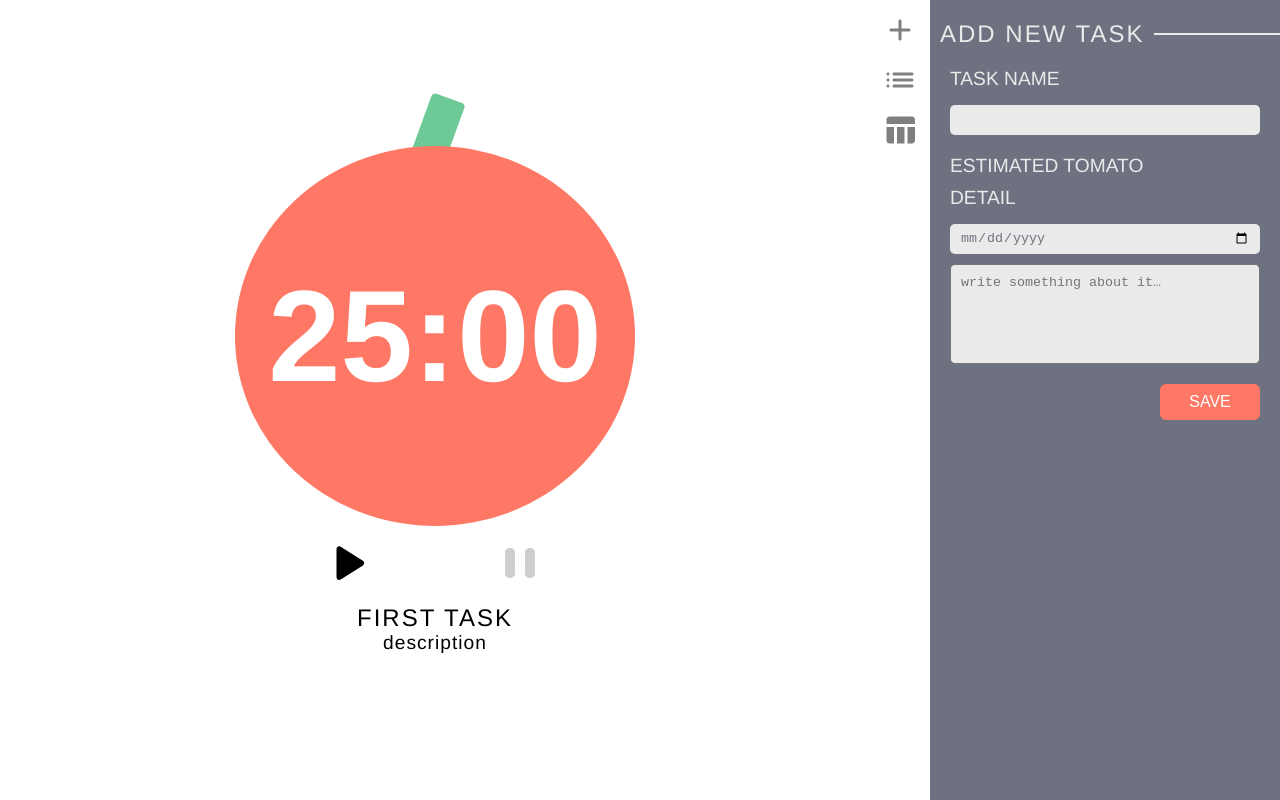
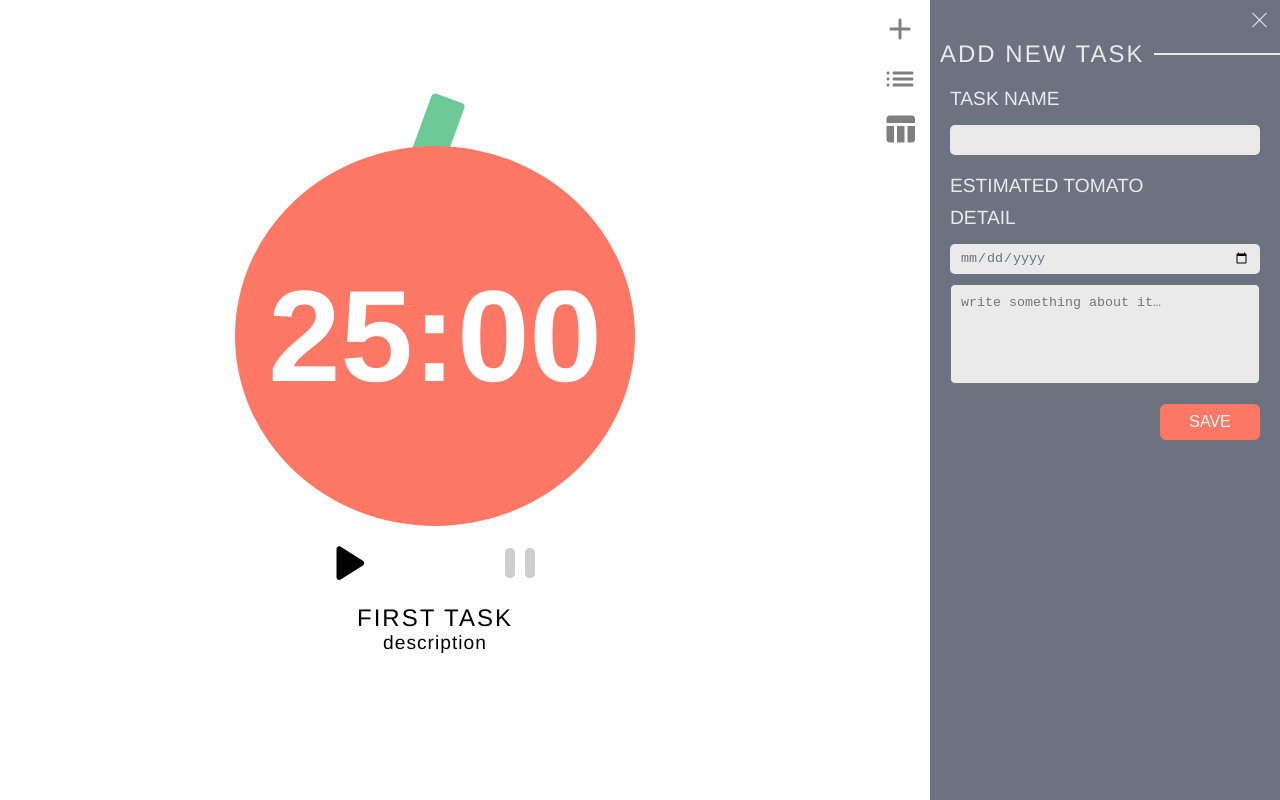
Before and after one commit to haru5386/sideproject-pomodoro, a Vue app: page /#/ in a window 1280 px wide. Built offline with nearby package versions, Linux system fonts and the light colour scheme.

Commit message:
feat: change right panel

```diff
--- a/src/assets/scss/components/_right.scss
+++ b/src/assets/scss/components/_right.scss
@@ -1,7 +1,8 @@
 .right-panel {
   flex-basis: 350px;
   background: $dark-blue;
-  padding-top: 20px;
+  padding-top: 40px;
+  position: relative;
 }
 .title {
   display: flex;
@@ -89,3 +90,33 @@ input[type=checkbox]:checked {
       color: $white;
     }
 }
+.cancel {
+  position: absolute;
+  width: 20px;
+  height: 20px;
+  top: 10px;
+  right: 10px;
+  cursor: pointer;
+  &::after {
+    position: absolute;
+    top: 0px;
+    right:10px;
+    content:'';
+    display: block;
+    width: 1px;
+    height: 20px;
+    background: $gray-200;
+    transform: rotate(-45deg);
+  }
+  &::before {
+        position: absolute;
+    top: 0px;
+    right:10px;
+    content:'';
+    display: block;
+    width: 1px;
+    height: 20px;
+    background: $gray-200;
+    transform: rotate(45deg);
+  }
+}
--- a/src/components/AddTask.vue
+++ b/src/components/AddTask.vue
@@ -1,27 +1,34 @@
 <template>
   <div class="add-task right-panel">
+    <div class="cancel" @click="changeMode('none')"></div>
     <div class="title">
       <h3>ADD NEW TASK</h3>
       <div class="line"></div>
     </div>
     <form class="form" @submit.stop.prevent="handleSubmit">
       <label for="task-name"><h5>TASK NAME</h5></label>
-      <input type="text" id="task-name" name="task-name">
+      <input type="text" id="task-name" name="task-name" />
       <h5>ESTIMATED TOMATO</h5>
       <h5>DETAIL</h5>
-      <input type="date">
-      <textarea name="description" id="description" placeholder="write something about it…"></textarea>
+      <input type="date" />
+      <textarea
+        name="description"
+        id="description"
+        placeholder="write something about it…"
+      ></textarea>
       <button class="btn mt-4" type="submit">SAVE</button>
     </form>
   </div>
 </template>
 <script>
-
 export default {
-  methods:{
-    handleSubmit(e){
-      console.log(e)
+  methods: {
+    handleSubmit(e) {
+      console.log(e);
     },
-  }
-}
+    changeMode(mode) {
+      this.$emit("mode-click", mode);
+    },
+  },
+};
 </script>
--- a/src/components/List.vue
+++ b/src/components/List.vue
@@ -1,5 +1,6 @@
 <template>
   <div class="task-list right-panel">
+    <div class="cancel" @click="changeMode('none')"></div>
     <div class="title">
       <h3>TASK LIST</h3>
       <div class="line"></div>
@@ -64,5 +65,10 @@ export default {
       type: Array,
     },
   },
+  methods: {
+    changeMode(mode) {
+      this.$emit("mode-click", mode);
+    },
+  },
 };
 </script>
--- a/src/components/Navbar.vue
+++ b/src/components/Navbar.vue
@@ -1,19 +1,76 @@
 <template>
   <div class="nav">
     <div class="li add-task-btn">
-      <svg xmlns="http://www.w3.org/2000/svg" width="22" height="22" viewBox="0 0 22 22" fill="none">
-<path d="M20 12.5H12.5V20C12.5 20.825 11.825 21.5 11 21.5C10.175 21.5 9.5 20.825 9.5 20V12.5H2C1.175 12.5 0.5 11.825 0.5 11C0.5 10.175 1.175 9.5 2 9.5H9.5V2C9.5 1.175 10.175 0.5 11 0.5C11.825 0.5 12.5 1.175 12.5 2V9.5H20C20.825 9.5 21.5 10.175 21.5 11C21.5 11.825 20.825 12.5 20 12.5Z" fill="black" fill-opacity="0.5"/>
-</svg>
+      <button @click.stop.prevent="changeMode('addTask')" >
+        <svg
+          xmlns="http://www.w3.org/2000/svg"
+          width="22"
+          height="22"
+          viewBox="0 0 22 22"
+          fill="none"
+        >
+          <path
+            d="M20 12.5H12.5V20C12.5 20.825 11.825 21.5 11 21.5C10.175 21.5 9.5 20.825 9.5 20V12.5H2C1.175 12.5 0.5 11.825 0.5 11C0.5 10.175 1.175 9.5 2 9.5H9.5V2C9.5 1.175 10.175 0.5 11 0.5C11.825 0.5 12.5 1.175 12.5 2V9.5H20C20.825 9.5 21.5 10.175 21.5 11C21.5 11.825 20.825 12.5 20 12.5Z"
+            fill="black"
+            fill-opacity="0.5"
+          />
+        </svg>
+      </button>
     </div>
     <div class="li list-btn">
-      <svg xmlns="http://www.w3.org/2000/svg" width="28" height="16" viewBox="0 0 28 16" fill="none">
-<path d="M2 9.5C2.825 9.5 3.5 8.825 3.5 8C3.5 7.175 2.825 6.5 2 6.5C1.175 6.5 0.5 7.175 0.5 8C0.5 8.825 1.175 9.5 2 9.5ZM2 15.5C2.825 15.5 3.5 14.825 3.5 14C3.5 13.175 2.825 12.5 2 12.5C1.175 12.5 0.5 13.175 0.5 14C0.5 14.825 1.175 15.5 2 15.5ZM2 3.5C2.825 3.5 3.5 2.825 3.5 2C3.5 1.175 2.825 0.5 2 0.5C1.175 0.5 0.5 1.175 0.5 2C0.5 2.825 1.175 3.5 2 3.5ZM8 9.5H26C26.825 9.5 27.5 8.825 27.5 8C27.5 7.175 26.825 6.5 26 6.5H8C7.175 6.5 6.5 7.175 6.5 8C6.5 8.825 7.175 9.5 8 9.5ZM8 15.5H26C26.825 15.5 27.5 14.825 27.5 14C27.5 13.175 26.825 12.5 26 12.5H8C7.175 12.5 6.5 13.175 6.5 14C6.5 14.825 7.175 15.5 8 15.5ZM6.5 2C6.5 2.825 7.175 3.5 8 3.5H26C26.825 3.5 27.5 2.825 27.5 2C27.5 1.175 26.825 0.5 26 0.5H8C7.175 0.5 6.5 1.175 6.5 2ZM2 9.5C2.825 9.5 3.5 8.825 3.5 8C3.5 7.175 2.825 6.5 2 6.5C1.175 6.5 0.5 7.175 0.5 8C0.5 8.825 1.175 9.5 2 9.5ZM2 15.5C2.825 15.5 3.5 14.825 3.5 14C3.5 13.175 2.825 12.5 2 12.5C1.175 12.5 0.5 13.175 0.5 14C0.5 14.825 1.175 15.5 2 15.5ZM2 3.5C2.825 3.5 3.5 2.825 3.5 2C3.5 1.175 2.825 0.5 2 0.5C1.175 0.5 0.5 1.175 0.5 2C0.5 2.825 1.175 3.5 2 3.5ZM8 9.5H26C26.825 9.5 27.5 8.825 27.5 8C27.5 7.175 26.825 6.5 26 6.5H8C7.175 6.5 6.5 7.175 6.5 8C6.5 8.825 7.175 9.5 8 9.5ZM8 15.5H26C26.825 15.5 27.5 14.825 27.5 14C27.5 13.175 26.825 12.5 26 12.5H8C7.175 12.5 6.5 13.175 6.5 14C6.5 14.825 7.175 15.5 8 15.5ZM6.5 2C6.5 2.825 7.175 3.5 8 3.5H26C26.825 3.5 27.5 2.825 27.5 2C27.5 1.175 26.825 0.5 26 0.5H8C7.175 0.5 6.5 1.175 6.5 2Z" fill="black" fill-opacity="0.5"/>
-</svg>
+      <button @click.stop.prevent="changeMode('list')">
+        <svg
+          xmlns="http://www.w3.org/2000/svg"
+          width="28"
+          height="16"
+          viewBox="0 0 28 16"
+          fill="none"
+        >
+          <path
+            d="M2 9.5C2.825 9.5 3.5 8.825 3.5 8C3.5 7.175 2.825 6.5 2 6.5C1.175 6.5 0.5 7.175 0.5 8C0.5 8.825 1.175 9.5 2 9.5ZM2 15.5C2.825 15.5 3.5 14.825 3.5 14C3.5 13.175 2.825 12.5 2 12.5C1.175 12.5 0.5 13.175 0.5 14C0.5 14.825 1.175 15.5 2 15.5ZM2 3.5C2.825 3.5 3.5 2.825 3.5 2C3.5 1.175 2.825 0.5 2 0.5C1.175 0.5 0.5 1.175 0.5 2C0.5 2.825 1.175 3.5 2 3.5ZM8 9.5H26C26.825 9.5 27.5 8.825 27.5 8C27.5 7.175 26.825 6.5 26 6.5H8C7.175 6.5 6.5 7.175 6.5 8C6.5 8.825 7.175 9.5 8 9.5ZM8 15.5H26C26.825 15.5 27.5 14.825 27.5 14C27.5 13.175 26.825 12.5 26 12.5H8C7.175 12.5 6.5 13.175 6.5 14C6.5 14.825 7.175 15.5 8 15.5ZM6.5 2C6.5 2.825 7.175 3.5 8 3.5H26C26.825 3.5 27.5 2.825 27.5 2C27.5 1.175 26.825 0.5 26 0.5H8C7.175 0.5 6.5 1.175 6.5 2ZM2 9.5C2.825 9.5 3.5 8.825 3.5 8C3.5 7.175 2.825 6.5 2 6.5C1.175 6.5 0.5 7.175 0.5 8C0.5 8.825 1.175 9.5 2 9.5ZM2 15.5C2.825 15.5 3.5 14.825 3.5 14C3.5 13.175 2.825 12.5 2 12.5C1.175 12.5 0.5 13.175 0.5 14C0.5 14.825 1.175 15.5 2 15.5ZM2 3.5C2.825 3.5 3.5 2.825 3.5 2C3.5 1.175 2.825 0.5 2 0.5C1.175 0.5 0.5 1.175 0.5 2C0.5 2.825 1.175 3.5 2 3.5ZM8 9.5H26C26.825 9.5 27.5 8.825 27.5 8C27.5 7.175 26.825 6.5 26 6.5H8C7.175 6.5 6.5 7.175 6.5 8C6.5 8.825 7.175 9.5 8 9.5ZM8 15.5H26C26.825 15.5 27.5 14.825 27.5 14C27.5 13.175 26.825 12.5 26 12.5H8C7.175 12.5 6.5 13.175 6.5 14C6.5 14.825 7.175 15.5 8 15.5ZM6.5 2C6.5 2.825 7.175 3.5 8 3.5H26C26.825 3.5 27.5 2.825 27.5 2C27.5 1.175 26.825 0.5 26 0.5H8C7.175 0.5 6.5 1.175 6.5 2Z"
+            fill="black"
+            fill-opacity="0.5"
+          />
+        </svg>
+      </button>
     </div>
     <div class="li analytics-btn">
-      <svg xmlns="http://www.w3.org/2000/svg" width="29" height="28" viewBox="0 0 29 28" fill="none">
-<path fill-rule="evenodd" clip-rule="evenodd" d="M26 0.5H3.5C1.85 0.5 0.5 1.85 0.5 3.5V8H29V3.5C29 1.85 27.65 0.5 26 0.5ZM26 27.5H21.5V11H29V24.5C29 26.15 27.65 27.5 26 27.5ZM18.5 11.03H11V27.5H18.5V11.03ZM3.5 27.5C1.85 27.5 0.5 26.15 0.5 24.5V11H8V27.5H3.5Z" fill="black" fill-opacity="0.5"/>
-</svg>
+      <button>
+        <svg
+          xmlns="http://www.w3.org/2000/svg"
+          width="29"
+          height="28"
+          viewBox="0 0 29 28"
+          fill="none"
+        >
+          <path
+            fill-rule="evenodd"
+            clip-rule="evenodd"
+            d="M26 0.5H3.5C1.85 0.5 0.5 1.85 0.5 3.5V8H29V3.5C29 1.85 27.65 0.5 26 0.5ZM26 27.5H21.5V11H29V24.5C29 26.15 27.65 27.5 26 27.5ZM18.5 11.03H11V27.5H18.5V11.03ZM3.5 27.5C1.85 27.5 0.5 26.15 0.5 24.5V11H8V27.5H3.5Z"
+            fill="black"
+            fill-opacity="0.5"
+          />
+        </svg>
+      </button>
     </div>
   </div>
 </template>
+
+
+<script>
+export default {
+  name: "Navbar",
+  props: {
+
+  },
+  data() {
+    return{
+    }
+  },
+  methods: {
+    changeMode(mode) {
+      this.$emit('mode-click',mode)
+    }
+  }
+};
+</script>
--- a/src/views/Home.vue
+++ b/src/views/Home.vue
@@ -1,12 +1,12 @@
 <template>
   <div class="home">
     <Timer />
-    <Navbar />
+    <Navbar @mode-click="modeChange"/>
     <template v-if="mode === 'addTask'">
-      <AddTask />
+      <AddTask @mode-click="modeChange" />
     </template>
     <template v-else-if="mode === 'list'" >
-      <List :list="list" />
+      <List :list="list" @mode-click="modeChange"/>
     </template>
     <div v-else></div>
   </div>
@@ -55,5 +55,10 @@ export default {
       ],
     };
   },
+methods: {
+  modeChange(mode){
+    this.mode = mode
+  }
+}
 };
 </script>
```
